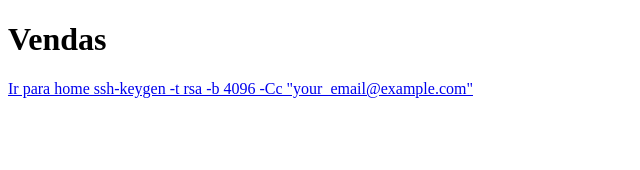
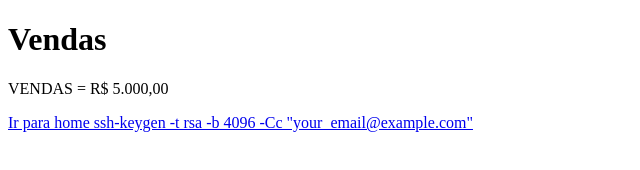
Before and after one commit to Guilherme-Daneliv23/aprendendo_git, a plain HTML site: page vendas.html in a window 1280 px wide. Shown: the whole page, without its empty margins (0-640 px from the left). Drawn offline with Linux system fonts and the light colour scheme.

Commit message:
Acrescentando o valor das vendas

```diff
--- a/vendas.html
+++ b/vendas.html
@@ -7,6 +7,7 @@
 </head>
 <body>
     <h1>Vendas</h1>
+    <p>VENDAS = R$ 5.000,00 </p>
     <a href="./index.html">Ir para home ssh-keygen -t rsa -b 4096 -Cc "your_email@example.com"</a>
 </body>
 </html>
```
